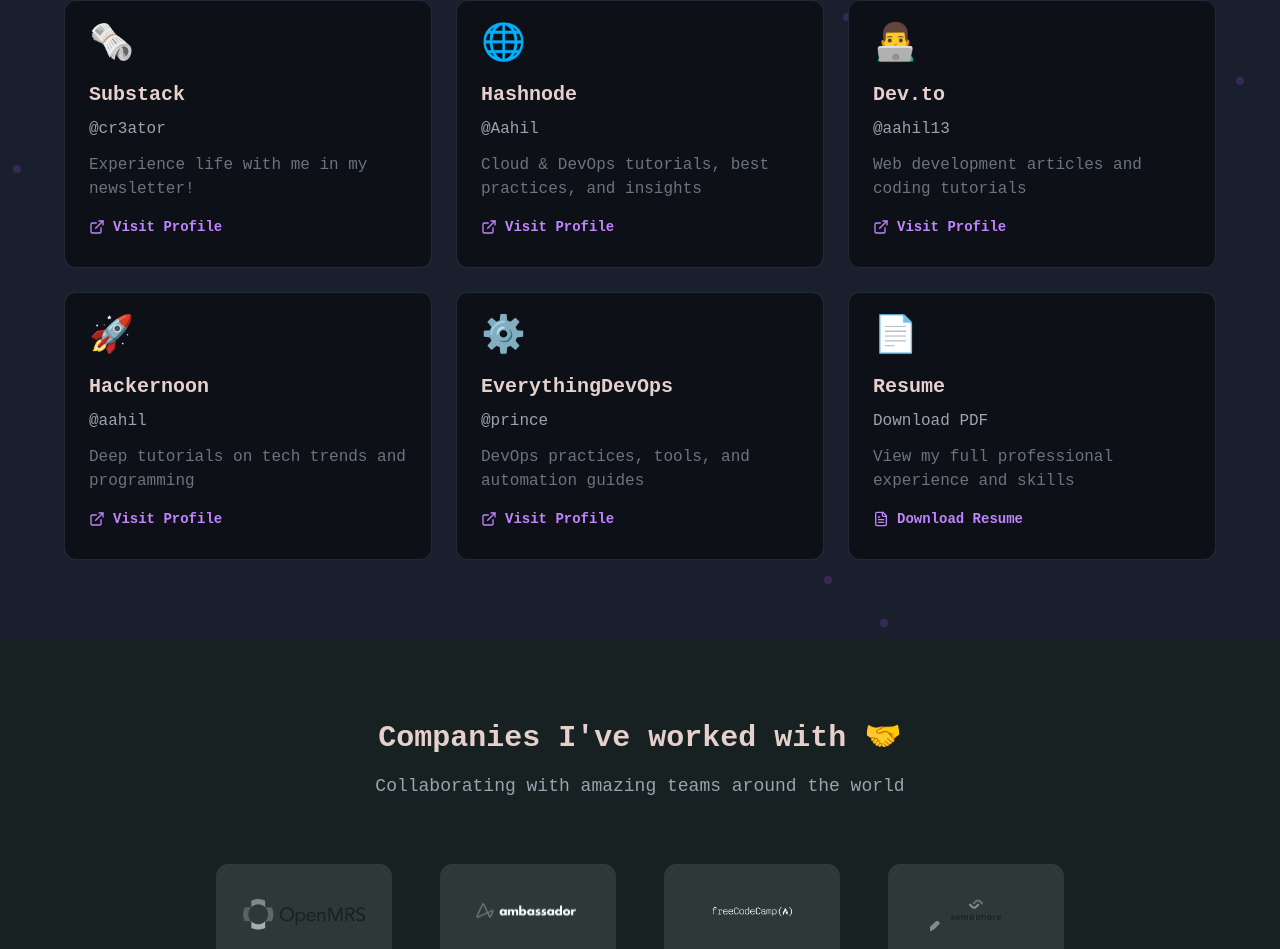
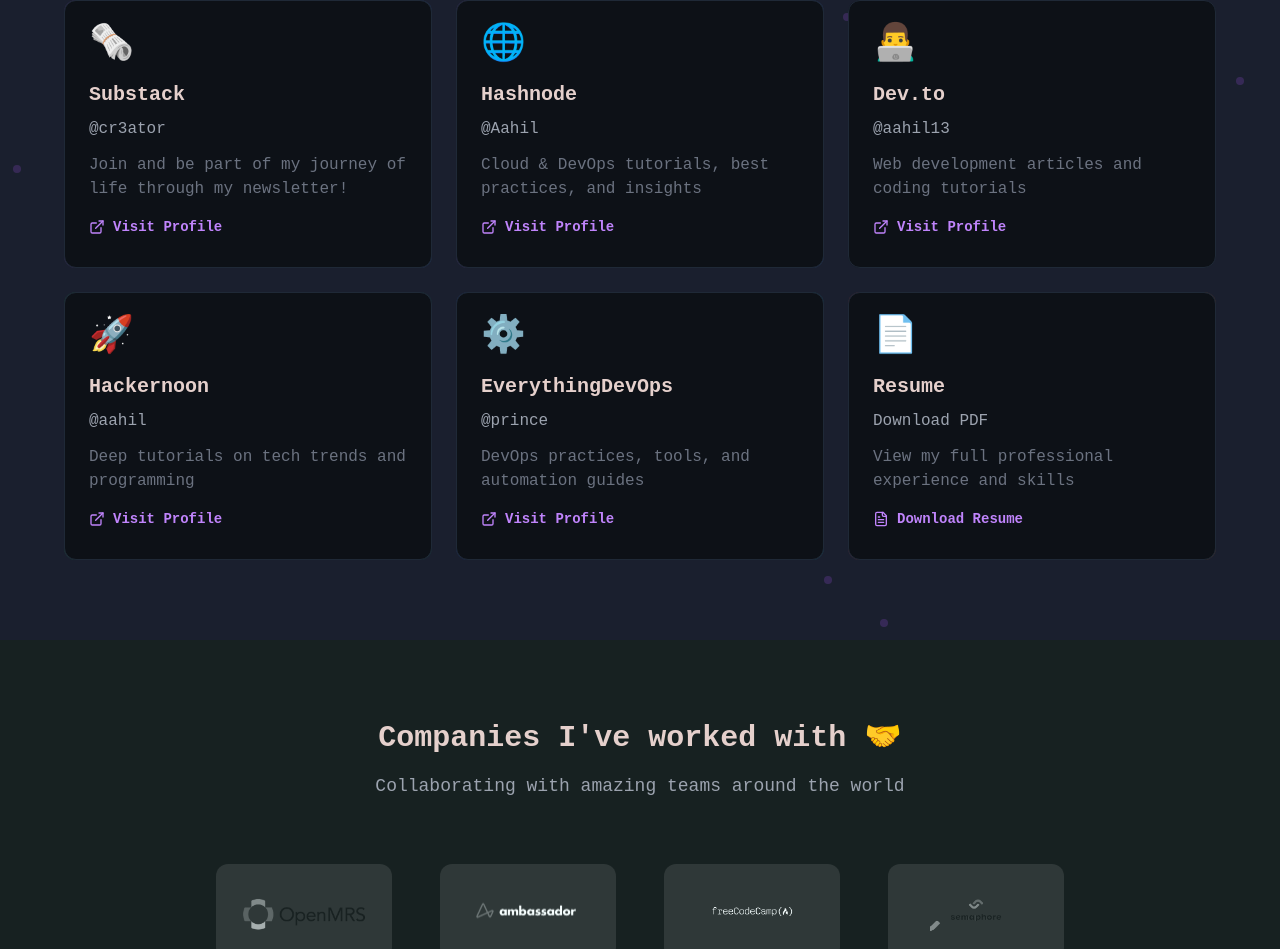
Before and after one commit to Aahil13/Portfolio, a React (Vite) app: page / in a window 1280 px wide. Shown: the part 1892-2841 px from the top of the page. Built offline with nearby package versions, Linux system fonts and the light colour scheme.

Commit message:
Update image location

```diff
--- a/src/components/sections/profiles.jsx
+++ b/src/components/sections/profiles.jsx
@@ -9,7 +9,7 @@
       platform: "Substack",
       username: "@cr3ator",
       link: "https://substack.com/@cr3ator",
-      description: "Experience life with me in my newsletter!",
+      description: "Join and be part of my journey of life through my newsletter!",
       color: "from-purple-500 to-blue-500",
       icon: "🗞️"
     },
```
